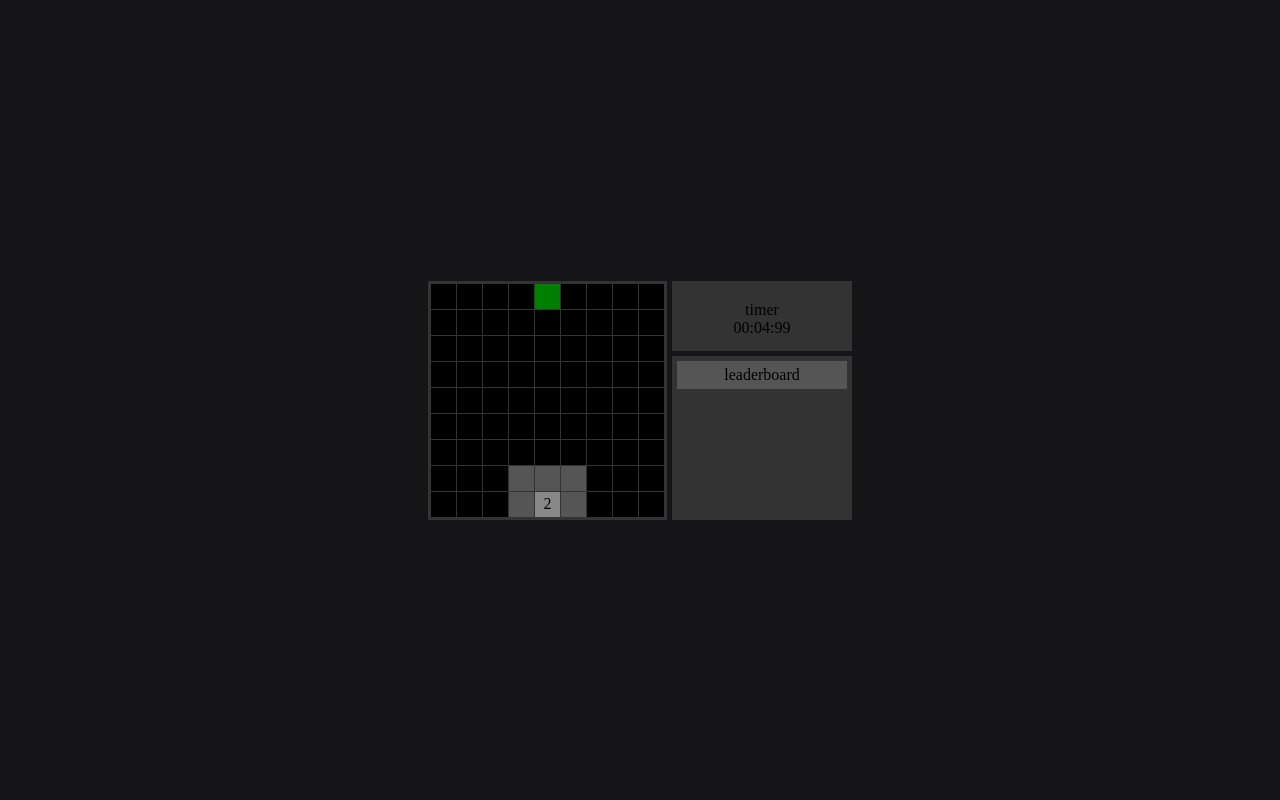
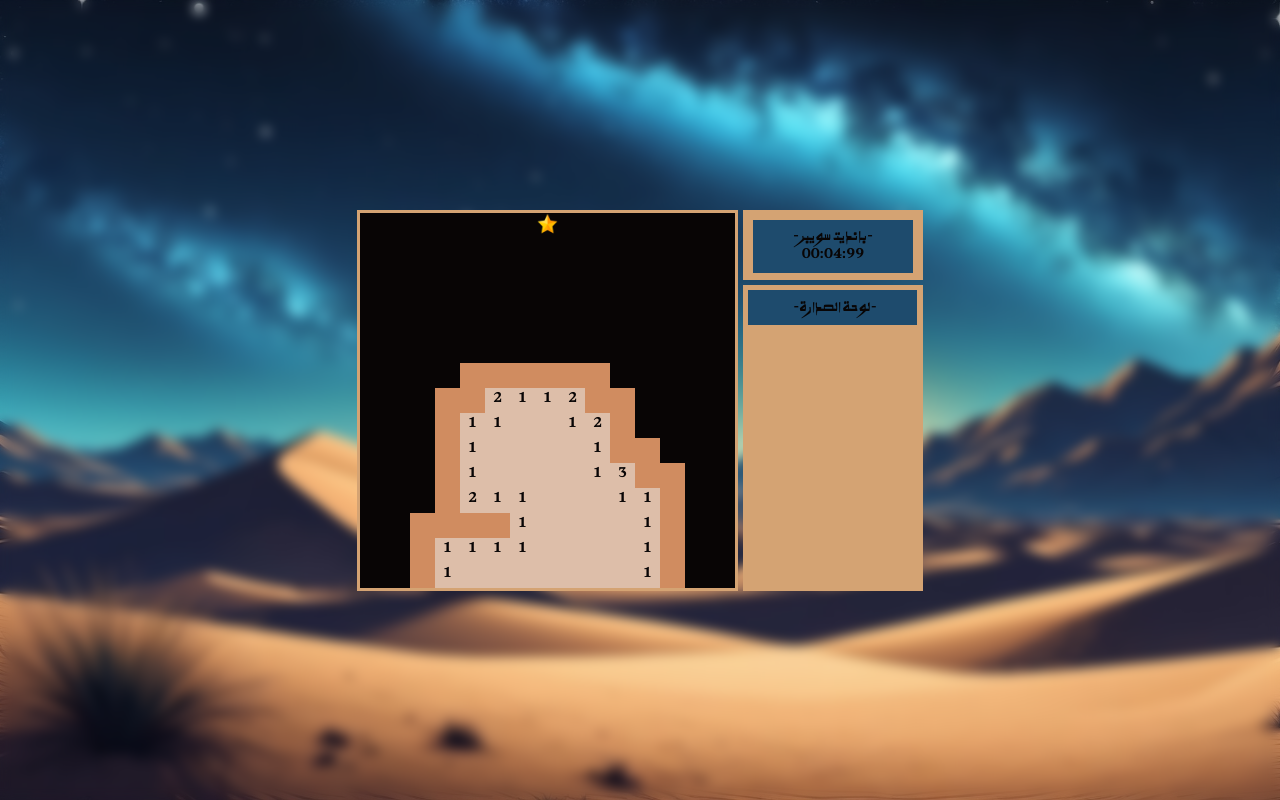
Before and after one commit to hexxt-git/bandit-sweeper, a plain HTML site: page index.html in a window 1280 px wide. Drawn offline with Linux system fonts and the light colour scheme.

Commit message:
"design"

```diff
--- a/index.html
+++ b/index.html
@@ -1,21 +1,23 @@
 <!DOCTYPE html>
-<html lang="en">
+<html lang="ar">
 <head>
     <meta charset="UTF-8">
     <meta name="viewport" content="width=device-width, initial-scale=1.0">
     <link rel="stylesheet" href="style.css">
     <script src="script.js" defer></script>
-    <title>bandit-sweeper</title>
+    <title>-بانديت سويبر-</title>
 </head>
 <body>
     <div id="container">
         <div id="grid"></div>
         <div id="timer">
-            <div class="title">timer</div>
-            <div id="timer-val"></div>
+            <div id="timer-container">
+                <div>-بانديت سويبر-</div>
+                <div id="timer-val"></div>
+            </div>
         </div>
         <div id="leaderboard">
-            <div>leaderboard</div>
+            <div id="leaderboard-title">-لوحة الصدارة-</div>
         </div>
     </div>
 </body>
--- a/script.js
+++ b/script.js
@@ -1,10 +1,11 @@
 // global constants
-const res = 9 // 9 x 9 grid
-const bandit_density = 0.2 // 20% chance for a cell to be a bandit
+const res = 15 // 15 x 15 grid
+const bandit_density = 0.15 // 15% chance for a cell to be a bandit
 const EMPTY = 0
 const BANDIT = 1
 const EXPLORED = 2
 document.documentElement.style.setProperty("--res", res);
+let end = false // avoids an issue with slow connection speeds
 
 // keeping track of leaderboard
 if(localStorage.getItem("leaderboard") == null){
@@ -14,7 +15,7 @@ let leaderboard = JSON.parse(localStorage.getItem("leaderboard"))
 let leaderboard_div = document.getElementById("leaderboard")
 for(let i = 0 ; i < leaderboard.length ; i++){
     let new_element = document.createElement("div")
-    new_element.innerText = `${i+1}. ${leaderboard[i].name}: ${leaderboard[i].score}`
+    new_element.innerHTML = `${i+1}. ${leaderboard[i].name}: <span> ${leaderboard[i].score}s</span>`
     leaderboard_div.appendChild(new_element)
 }
 
@@ -96,8 +97,8 @@ function check_win(){
         leaderboard.push({'name':name, 'score':score})
         leaderboard = leaderboard.sort((a, b)=>{return a.score - b.score})
         localStorage.setItem("leaderboard", JSON.stringify(leaderboard))
-        console.log('a')
         location.reload()
+        end = true
     }
 }
 
@@ -107,8 +108,8 @@ function update_html_element_events(i, j){
     element.addEventListener('click', ()=>{
         if(grid[i][j] == BANDIT){
             alert("You lost! \nand revealed a total of: " + revealed + " tiles")
-
             location.reload()
+            end = true
         }
         revealCell(i, j);
         update_html()
@@ -116,6 +117,7 @@ function update_html_element_events(i, j){
 }
 
 function update_html(){
+    if(end) return 0
     for(let i = 0 ; i < res ; i++){
         for(let j = 0 ; j < res ; j++){
             update_html_element(i, j)
@@ -140,6 +142,9 @@ grid[res-1][~~(res/2)] = EMPTY
 revealCell(res-1, ~~(res/2))
 grid[0][~~(res/2)] = EMPTY
 
-document.getElementById(id_index(0, ~~(res/2))).style.backgroundColor = "green"
+let star_img = document.createElement('img')
+star_img.id = 'star-img'
+star_img.src = 'assets/star.png'
+document.getElementById(id_index(0, ~~(res/2))).appendChild(star_img)
 
 update_html()
--- a/style.css
+++ b/style.css
@@ -1,44 +1,72 @@
-body{
-    background-color: #151518;
+@font-face {
+    font-family: "Alkalami";
+    src: url("assets/Alkalami-Regular.ttf");
+}
+
+body {
+    font-family: "Alkalami", sans-serif;
+    color: #080505;
+    line-height: 5px;
     margin: 0px;
     display: flex;
     justify-content: center;
     align-items: center;
     height: 100vh;
+    background: url(./assets/background.jpg);
+    background-color: rgb(190, 124, 38);
+    background-size: cover;
+    backdrop-filter: blur(6px);
 }
 #container{
     display: grid;
     grid-template-columns: 1fr 180px;
-    grid-template-rows: 70px calc(var(--res) * 26px - 70px);
+    grid-template-rows: 70px calc(var(--res) * 25px - 69px);
     gap: 5px;
 }
 #timer{
-    background-color: #333;
+    background-color: #d4a373;
+}
+#timer-container{
+    background-color: #1e4b6d;
+    width: calc(100% - 20px);
+    height: calc(100% - 20px);
+    margin: 10px;
+    padding-top: 3px;
     display: flex;
     align-items: center;
+    justify-content: space-evenly;
     flex-direction: column;
-    padding-top: 20px;
 }
 #leaderboard{
-    background-color: #333;
+    background-color: #d4a373;
     padding: 5px;
     overflow-y: auto;
 }
-#leaderboard :first-child{
-    text-align: center;
+#leaderboard div{
+    background-color: #1e4b6d;
+    margin-bottom: 3px;
+    display: flex;
+    padding-left: 5px;
+    align-items: center;
+    height: 30px;
+    width: calc(100% - 6px);
+    overflow: hidden;
 }
-#leaderboard div{
-    background-color: #555;
-    margin-bottom: 3px;
-    padding: 5px;
+#leaderboard div span{
+    padding-left: 10px;
+    color: #ddbea9;
+}
+#leaderboard-title{
+    padding-top: 5px;
+    justify-content: center;
 }
 #grid{
-    background-color: #333;
+    background-color: #d4a373;
     grid-row: 1 / 3;
     display: grid;
     grid-template-columns: repeat(var(--res), 25px);
     grid-template-rows: repeat(var(--res), 25px);
-    gap: 1px;
+    gap: 0px;
     width: fit-content;
     user-select: none;
     padding: 3px;
@@ -49,13 +77,15 @@ body{
     align-items: center;
 }
 .cell[data-explored="false"]{
-    background-color: #000;
-    font-size: 0px;
+    background-color: #080505;
 }
 .cell[data-explored="true"]{
-    background-color: #888;
+    background-color: #ddbea9;
 }
 .cell[data-explorable="true"]{
-    background-color: #555;
+    background-color: #d08c60;
     cursor: pointer;
 }
+#star-img{
+    width: 110%;
+}
```
Also changed, not shown: assets/Alkalami-Regular.ttf (added), assets/background.jpg (added), assets/star.png (added).
